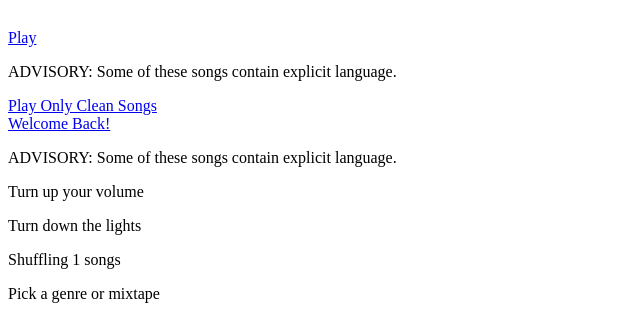
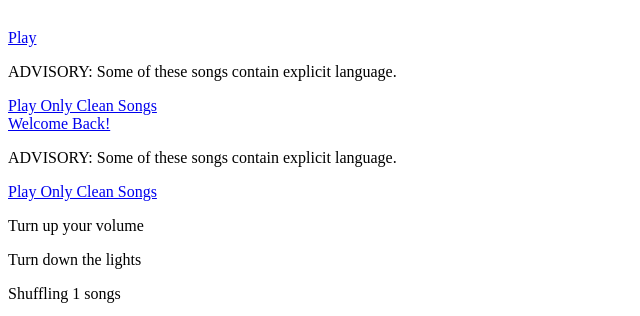
Before and after one commit to nprapps/bestsongs15-midyear, a Flask app: template templates/index.html in a window 1280 px wide. Shown: the part 634-950 px from the top of the page, without its empty margins (0-640 px from the left). Run offline with Flask 2, Linux system fonts and the light colour scheme; the template is opened without the code that fills it: most values are stand-ins (such as "Sample title", 1, 10 or a date in 2020); grey boxes marked "Sample" are stand-in pictures; some libraries are stand-ins or nearby versions.

Commit message:
update toggle when clean start button clicked

```diff
--- a/templates/index.html
+++ b/templates/index.html
@@ -27,6 +27,7 @@
                     <div class="tags-wrapper">
                         <a class="continue" href="#">Welcome Back!</a>
                         <p class="language-advisory"><span class="fa fa-warning"></span> ADVISORY: Some of these songs contain explicit language.</p>
+                        <a class="go-clean btn btn-default btn-sm" href="#">Play Only Clean Songs</a>
                     </div>
                 </div>
             </div>
--- a/www/js/app.js
+++ b/www/js/app.js
@@ -936,6 +936,10 @@ var onGoCleanButtonClick = function(e) {
     playExplicit = false;
     simpleStorage.set('playExplicit', playExplicit);
 
+    $languageToggle.find('input[value="clean"]').button('toggle');
+    $languageToggle.find('.clean').addClass('active');
+    $languageToggle.find('.explicit').removeClass('active');
+
 
     onGoButtonClick(e);
 }
```
